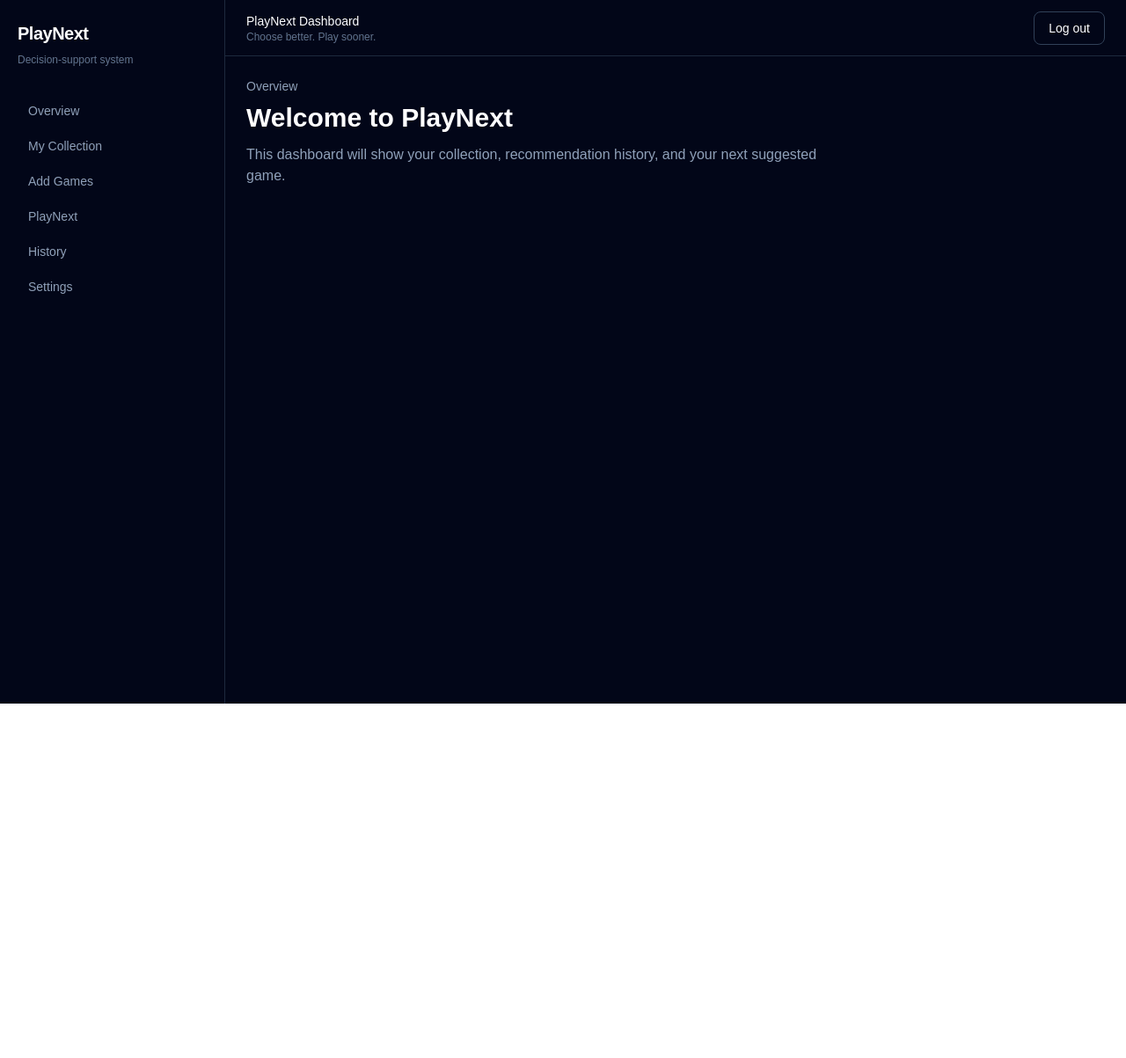
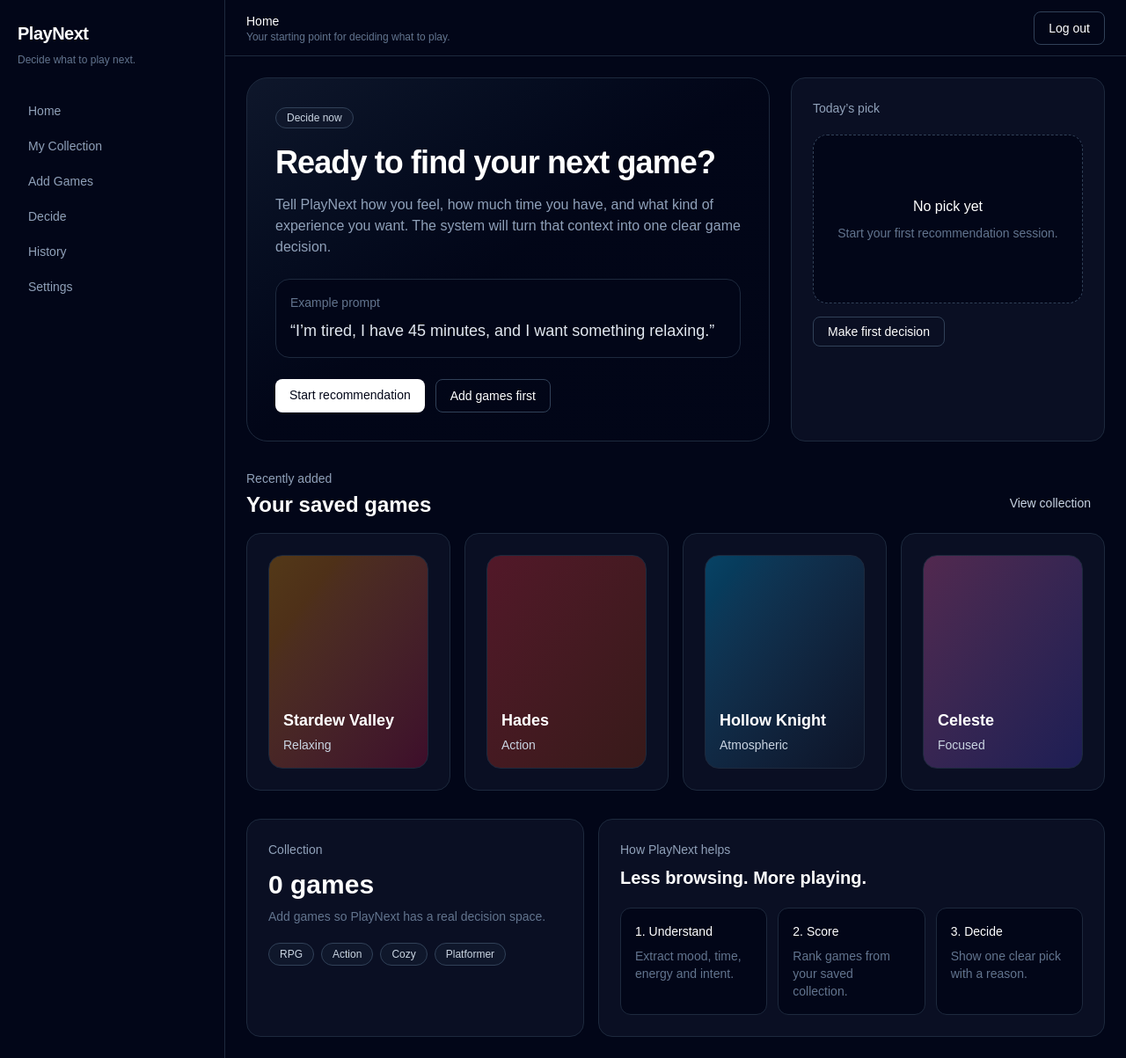
Before and after one commit to natashahans/playnext, a Next.js app: page /dashboard in a window 1280 px wide. Shown: the whole page at 88% size. Before the commit the page ends 800 px from the top, so only its background shows below. Built offline with nearby package versions, Linux system fonts and the light colour scheme; no server answers.

Commit message:
Create action-focused dashboard home

```diff
--- a/src/app/dashboard/page.tsx
+++ b/src/app/dashboard/page.tsx
@@ -1,12 +1,140 @@
+import Badge from "@/components/ui/Badge";
+import Button from "@/components/ui/Button";
+import Card from "@/components/ui/Card";
+
+const placeholderGames = [
+  { title: "Stardew Valley", mood: "Relaxing", color: "from-amber-500/30 to-rose-900/40" },
+  { title: "Hades", mood: "Action", color: "from-red-500/30 to-orange-900/40" },
+  { title: "Hollow Knight", mood: "Atmospheric", color: "from-sky-400/30 to-slate-900/60" },
+  { title: "Celeste", mood: "Focused", color: "from-pink-400/30 to-indigo-900/50" },
+];
+
 export default function DashboardPage() {
   return (
-    <div>
-      <p className="text-sm text-slate-400">Overview</p>
-      <h1 className="mt-2 text-3xl font-bold">Welcome to PlayNext</h1>
-      <p className="mt-3 max-w-2xl text-slate-400">
-        This dashboard will show your collection, recommendation history, and
-        your next suggested game.
-      </p>
+    <div className="space-y-8">
+      <section className="grid gap-6 lg:grid-cols-[1.25fr_0.75fr]">
+        <div className="rounded-3xl border border-slate-800 bg-gradient-to-br from-slate-900 via-slate-950 to-slate-950 p-8">
+          <Badge>Decide now</Badge>
+
+          <h1 className="mt-5 max-w-3xl text-4xl font-bold tracking-tight">
+            Ready to find your next game?
+          </h1>
+
+          <p className="mt-4 max-w-2xl text-slate-400">
+            Tell PlayNext how you feel, how much time you have, and what kind of
+            experience you want. The system will turn that context into one clear
+            game decision.
+          </p>
+
+          <div className="mt-6 rounded-2xl border border-slate-800 bg-slate-950 p-4">
+            <p className="text-sm text-slate-500">Example prompt</p>
+            <p className="mt-2 text-lg text-slate-200">
+              “I’m tired, I have 45 minutes, and I want something relaxing.”
+            </p>
+          </div>
+
+          <div className="mt-6 flex flex-wrap gap-3">
+            <Button href="/dashboard/recommend">Start recommendation</Button>
+            <Button href="/dashboard/search" variant="secondary">
+              Add games first
+            </Button>
+          </div>
+        </div>
+
+        <Card>
+          <p className="text-sm text-slate-400">Today’s pick</p>
+
+          <div className="mt-5 flex h-48 items-center justify-center rounded-2xl border border-dashed border-slate-700 bg-slate-950 text-center">
+            <div>
+              <p className="font-medium text-white">No pick yet</p>
+              <p className="mt-2 text-sm text-slate-500">
+                Start your first recommendation session.
+              </p>
+            </div>
+          </div>
+
+          <div className="mt-5">
+            <Button href="/dashboard/recommend" variant="secondary">
+              Make first decision
+            </Button>
+          </div>
+        </Card>
+      </section>
+
+      <section>
+        <div className="mb-4 flex items-end justify-between">
+          <div>
+            <p className="text-sm text-slate-400">Recently added</p>
+            <h2 className="mt-1 text-2xl font-semibold">Your saved games</h2>
+          </div>
+
+          <Button href="/dashboard/collection" variant="ghost">
+            View collection
+          </Button>
+        </div>
+
+        <div className="grid gap-4 sm:grid-cols-2 lg:grid-cols-4">
+          {placeholderGames.map((game) => (
+            <Card key={game.title} className="overflow-hidden p-3">
+              <div
+                className={`flex aspect-[3/4] items-end rounded-2xl border border-slate-800 bg-gradient-to-br ${game.color} p-4`}
+              >
+                <div>
+                  <p className="text-lg font-semibold text-white">{game.title}</p>
+                  <p className="mt-1 text-sm text-slate-300">{game.mood}</p>
+                </div>
+              </div>
+            </Card>
+          ))}
+        </div>
+      </section>
+
+      <section className="grid gap-4 lg:grid-cols-[0.8fr_1.2fr]">
+        <Card>
+          <p className="text-sm text-slate-400">Collection</p>
+          <h2 className="mt-3 text-3xl font-bold">0 games</h2>
+          <p className="mt-2 text-sm text-slate-500">
+            Add games so PlayNext has a real decision space.
+          </p>
+
+          <div className="mt-5 flex flex-wrap gap-2">
+            <Badge>RPG</Badge>
+            <Badge>Action</Badge>
+            <Badge>Cozy</Badge>
+            <Badge>Platformer</Badge>
+          </div>
+        </Card>
+
+        <Card>
+          <p className="text-sm text-slate-400">How PlayNext helps</p>
+          <h2 className="mt-2 text-xl font-semibold">
+            Less browsing. More playing.
+          </h2>
+
+          <div className="mt-5 grid gap-3 sm:grid-cols-3">
+            <div className="rounded-xl border border-slate-800 bg-slate-950 p-4">
+              <p className="text-sm font-medium">1. Understand</p>
+              <p className="mt-2 text-sm text-slate-500">
+                Extract mood, time, energy and intent.
+              </p>
+            </div>
+
+            <div className="rounded-xl border border-slate-800 bg-slate-950 p-4">
+              <p className="text-sm font-medium">2. Score</p>
+              <p className="mt-2 text-sm text-slate-500">
+                Rank games from your saved collection.
+              </p>
+            </div>
+
+            <div className="rounded-xl border border-slate-800 bg-slate-950 p-4">
+              <p className="text-sm font-medium">3. Decide</p>
+              <p className="mt-2 text-sm text-slate-500">
+                Show one clear pick with a reason.
+              </p>
+            </div>
+          </div>
+        </Card>
+      </section>
     </div>
   );
 }
--- a/src/components/layout/Sidebar.tsx
+++ b/src/components/layout/Sidebar.tsx
@@ -1,10 +1,10 @@
 import Link from "next/link";
 
 const navItems = [
-  { href: "/dashboard", label: "Overview" },
+  { href: "/dashboard", label: "Home" },
   { href: "/dashboard/collection", label: "My Collection" },
   { href: "/dashboard/search", label: "Add Games" },
-  { href: "/dashboard/recommend", label: "PlayNext" },
+  { href: "/dashboard/recommend", label: "Decide" },
   { href: "/dashboard/history", label: "History" },
   { href: "/dashboard/settings", label: "Settings" },
 ];
@@ -17,7 +17,7 @@ export default function Sidebar() {
       </Link>
 
       <p className="mt-2 text-xs text-slate-500">
-        Decision-support system
+        Decide what to play next.
       </p>
 
       <nav className="mt-8 space-y-1">
--- a/src/components/layout/Topbar.tsx
+++ b/src/components/layout/Topbar.tsx
@@ -15,9 +15,9 @@ export default function Topbar() {
   return (
     <header className="flex h-16 items-center justify-between border-b border-slate-800 bg-slate-950 px-6">
       <div>
-        <p className="text-sm font-medium text-white">PlayNext Dashboard</p>
+        <p className="text-sm font-medium text-white">Home</p>
         <p className="text-xs text-slate-500">
-          Choose better. Play sooner.
+          Your starting point for deciding what to play.
         </p>
       </div>
 
```
